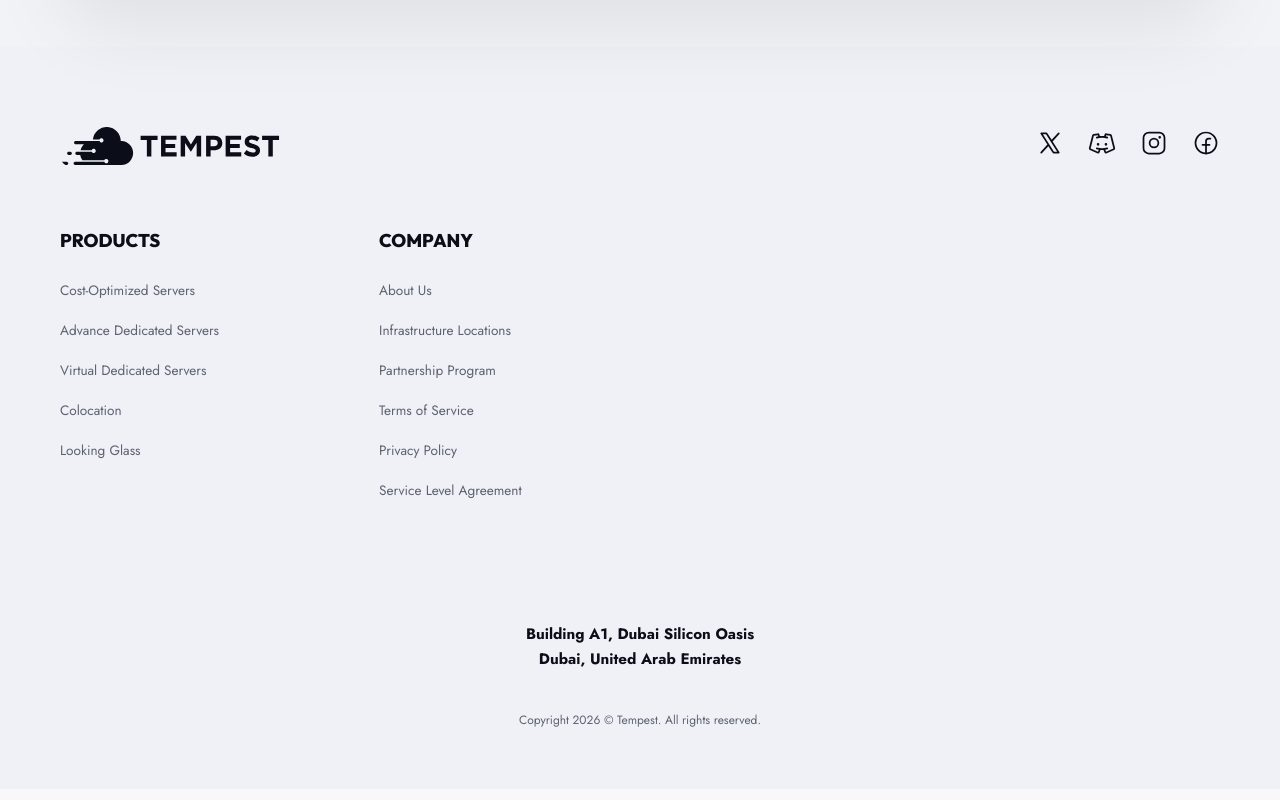
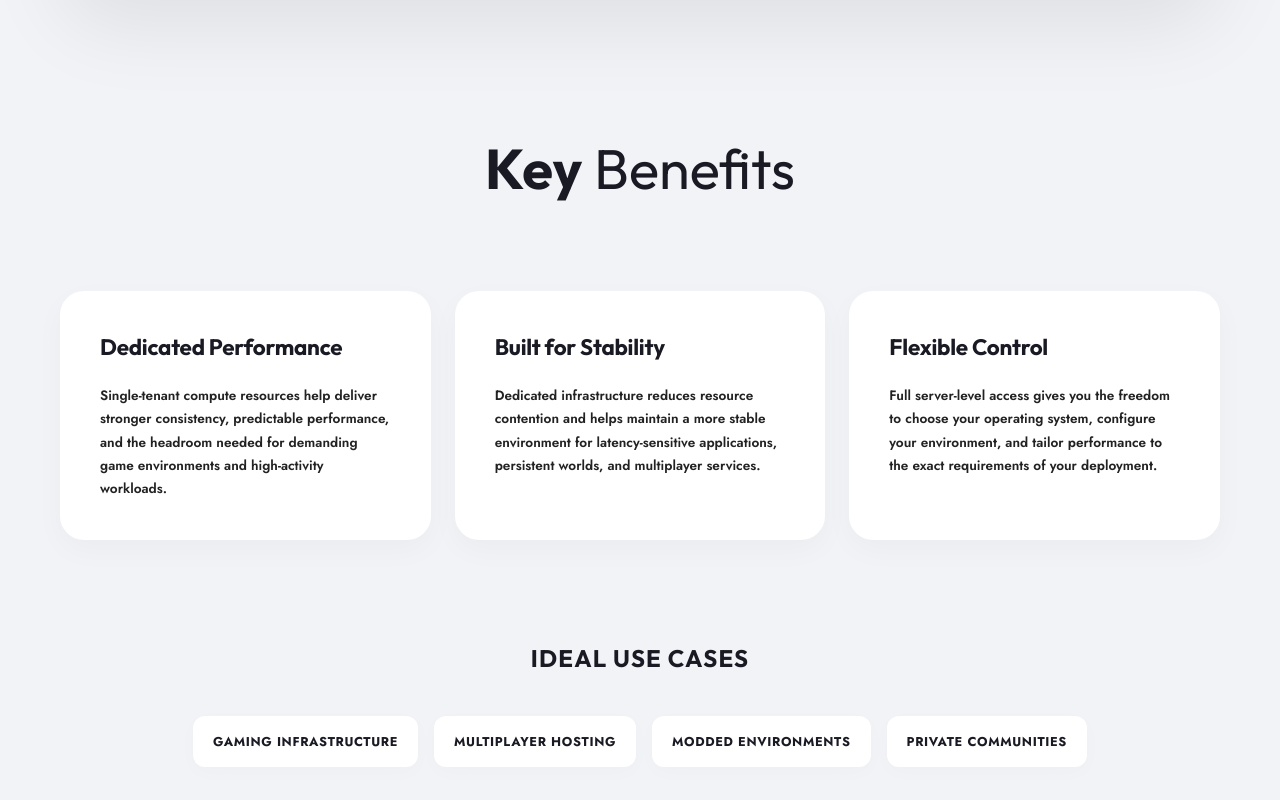
Before and after one commit to souiiii/Bytenia, a React (Vite) app: page /game-servers in a window 1280 px wide. Shown: the part 600-1400 px from the top of the page. Built offline with nearby package versions, Linux system fonts and the light colour scheme; what react-world-flags would draw is missing.

Commit message:
feat: implement GameServersPage and add benefits section component

```diff
--- /dev/null
+++ b/src/components/GameServersBenefits/GameServersBenefits.css
@@ -0,0 +1,117 @@
+.game-servers-benefits-section {
+  padding: 80px 0 120px 0;
+  background-color: #f1f3f6; /* Matching the bottom of the hero gradient */
+  text-align: center;
+}
+
+.game-servers-benefits-title {
+  font-size: 3.5rem;
+  font-weight: 300;
+  color: #1a1a24;
+  margin: 0 0 80px 0;
+}
+
+.game-servers-benefits-title strong {
+  font-weight: 700;
+}
+
+.game-servers-benefits-grid {
+  display: grid;
+  grid-template-columns: repeat(3, 1fr);
+  gap: 24px;
+  max-width: 1200px;
+  margin: 0 auto 100px auto;
+}
+
+.game-servers-benefit-card {
+  background-color: #ffffff;
+  border-radius: 24px;
+  padding: 40px;
+  text-align: left;
+  box-shadow: 0 10px 30px rgba(0,0,0,0.03);
+  transition: transform 0.2s ease, box-shadow 0.2s ease;
+}
+
+.game-servers-benefit-card:hover {
+  transform: translateY(-4px);
+  box-shadow: 0 15px 40px rgba(0,0,0,0.06);
+}
+
+.game-servers-benefit-card-title {
+  font-size: 1.4rem;
+  font-weight: 700;
+  color: #1a1a24;
+  margin: 0 0 20px 0;
+  letter-spacing: -0.01em;
+}
+
+.game-servers-benefit-card-text {
+  font-size: 0.85rem;
+  font-weight: 600;
+  color: #222;
+  line-height: 1.7;
+  margin: 0;
+}
+
+/* Use Cases */
+.game-servers-usecases-title {
+  font-size: 1.5rem;
+  font-weight: 700;
+  color: #1a1a24;
+  text-transform: uppercase;
+  letter-spacing: 0.05em;
+  margin: 0 0 40px 0;
+}
+
+.game-servers-usecases-grid {
+  display: flex;
+  flex-wrap: wrap;
+  justify-content: center;
+  gap: 16px;
+  max-width: 1000px;
+  margin: 0 auto;
+}
+
+.game-servers-usecase-pill {
+  background-color: #ffffff;
+  border-radius: 12px;
+  padding: 16px 20px;
+  font-size: 0.8rem;
+  font-weight: 700;
+  color: #1a1a24;
+  text-transform: uppercase;
+  letter-spacing: 0.05em;
+  box-shadow: 0 5px 20px rgba(0,0,0,0.02);
+  transition: transform 0.2s ease, box-shadow 0.2s ease;
+  cursor: pointer;
+}
+
+.game-servers-usecase-pill:hover {
+  transform: translateY(-2px);
+  box-shadow: 0 10px 25px rgba(0,0,0,0.05);
+}
+
+/* Responsive Constraints */
+@media (max-width: 992px) {
+  .game-servers-benefits-grid {
+    grid-template-columns: 1fr;
+    max-width: 500px;
+  }
+}
+
+@media (max-width: 768px) {
+  .game-servers-benefits-title {
+    font-size: 2.5rem;
+  }
+
+  .game-servers-usecases-grid {
+    flex-direction: column;
+    align-items: center;
+  }
+
+  .game-servers-usecase-pill {
+    width: 100%;
+    max-width: 300px;
+    text-align: center;
+  }
+}
--- /dev/null
+++ b/src/components/GameServersBenefits/GameServersBenefits.jsx
@@ -0,0 +1,49 @@
+import React from 'react';
+import './GameServersBenefits.css';
+
+const GameServersBenefits = () => {
+  return (
+    <section className="game-servers-benefits-section">
+      <div className="container">
+        <h2 className="game-servers-benefits-title">
+          <strong>Key</strong> Benefits
+        </h2>
+
+        <div className="game-servers-benefits-grid">
+          <div className="game-servers-benefit-card">
+            <h3 className="game-servers-benefit-card-title">Dedicated Performance</h3>
+            <p className="game-servers-benefit-card-text">
+              Single-tenant compute resources help deliver stronger consistency, predictable performance, and the headroom needed for demanding game environments and high-activity workloads.
+            </p>
+          </div>
+
+          <div className="game-servers-benefit-card">
+            <h3 className="game-servers-benefit-card-title">Built for Stability</h3>
+            <p className="game-servers-benefit-card-text">
+              Dedicated infrastructure reduces resource contention and helps maintain a more stable environment for latency-sensitive applications, persistent worlds, and multiplayer services.
+            </p>
+          </div>
+
+          <div className="game-servers-benefit-card">
+            <h3 className="game-servers-benefit-card-title">Flexible Control</h3>
+            <p className="game-servers-benefit-card-text">
+              Full server-level access gives you the freedom to choose your operating system, configure your environment, and tailor performance to the exact requirements of your deployment.
+            </p>
+          </div>
+        </div>
+
+        <div className="game-servers-usecases">
+          <h3 className="game-servers-usecases-title">IDEAL USE CASES</h3>
+          <div className="game-servers-usecases-grid">
+            <div className="game-servers-usecase-pill">GAMING INFRASTRUCTURE</div>
+            <div className="game-servers-usecase-pill">MULTIPLAYER HOSTING</div>
+            <div className="game-servers-usecase-pill">MODDED ENVIRONMENTS</div>
+            <div className="game-servers-usecase-pill">PRIVATE COMMUNITIES</div>
+          </div>
+        </div>
+      </div>
+    </section>
+  );
+};
+
+export default GameServersBenefits;
--- a/src/pages/GameServersPage.jsx
+++ b/src/pages/GameServersPage.jsx
@@ -1,10 +1,12 @@
 import React from 'react';
 import GameServersHero from '../components/GameServersHero/GameServersHero';
+import GameServersBenefits from '../components/GameServersBenefits/GameServersBenefits';
 
 const GameServersPage = () => {
   return (
     <>
       <GameServersHero />
+      <GameServersBenefits />
     </>
   );
 };
```
